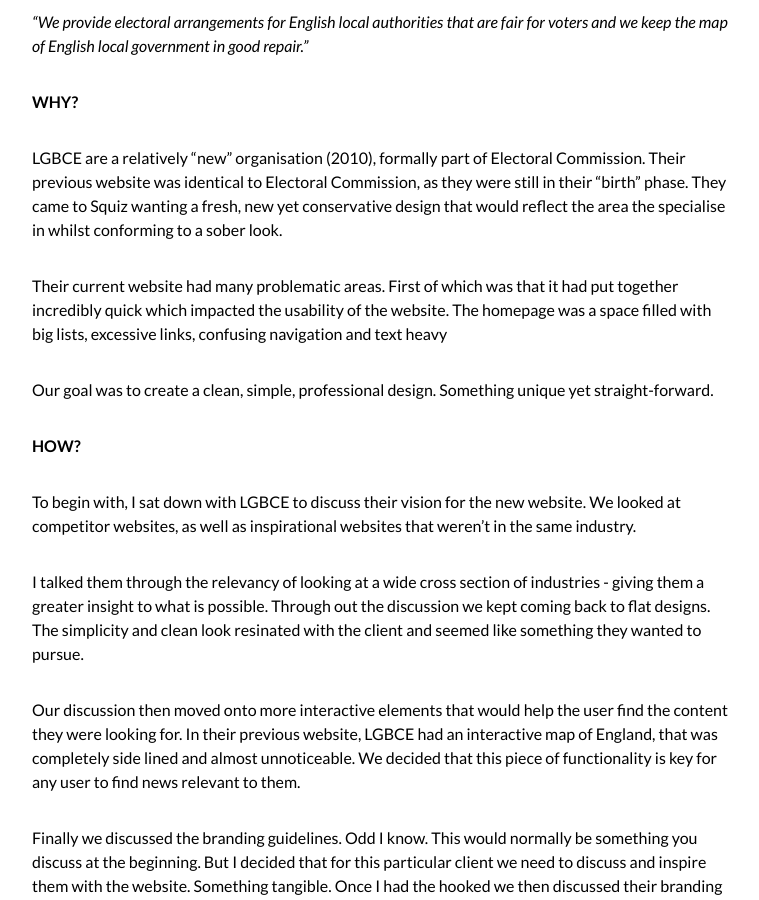
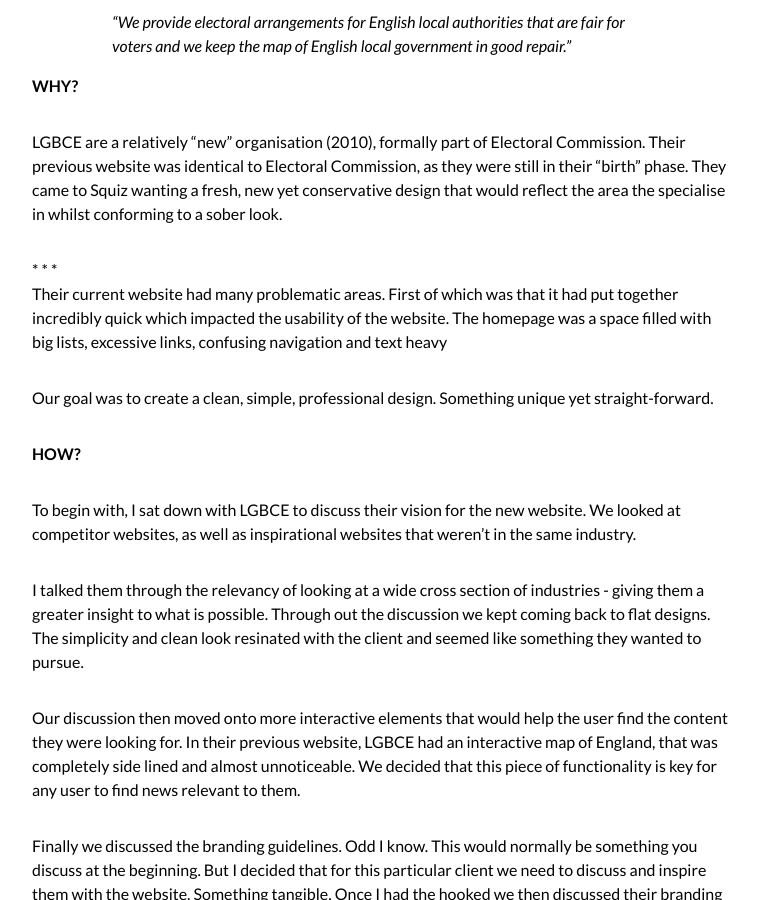
Before and after one commit to lukecarlton/lukecarlton.com, a Jekyll site: the page built from _posts/2014-01-06-LGBCE.md, in a window 1280 px wide and 900 px high, scrolled down 959 px. Shown: the whole window, without its empty margins (258-1017 px from the left). Built offline with Jekyll 4.4.1, drawn with Linux system fonts in a browser that asks for light colours; Markdown is read by kramdown in place of the engine named in the settings.

```diff
--- a/_posts/2014-01-06-LGBCE.md
+++ b/_posts/2014-01-06-LGBCE.md
@@ -30,11 +30,16 @@ share: false
 
 LGBCE stands for the Local Government Boundary Commission for England.
 
-*"We provide electoral arrangements for English local authorities that are fair for voters and we keep the map of English local government in good repair."*
+>>*"We provide electoral arrangements for English local authorities that are fair for voters and we keep the map of English local government in good repair."*
 
 **WHY?**
 
 LGBCE are a relatively "new" organisation (2010), formally part of Electoral Commission. Their previous website was identical to Electoral Commission, as they were still in their "birth" phase. They came to Squiz wanting a fresh, new yet conservative design that would reflect the area the specialise in whilst conforming to a sober look.
+
+*
+*
+*
+*
 
 Their current website had many problematic areas. First of which was that it had put together incredibly quick which impacted the usability of the website. The homepage was a space filled with big lists, excessive links, confusing navigation and text heavy
 
```
